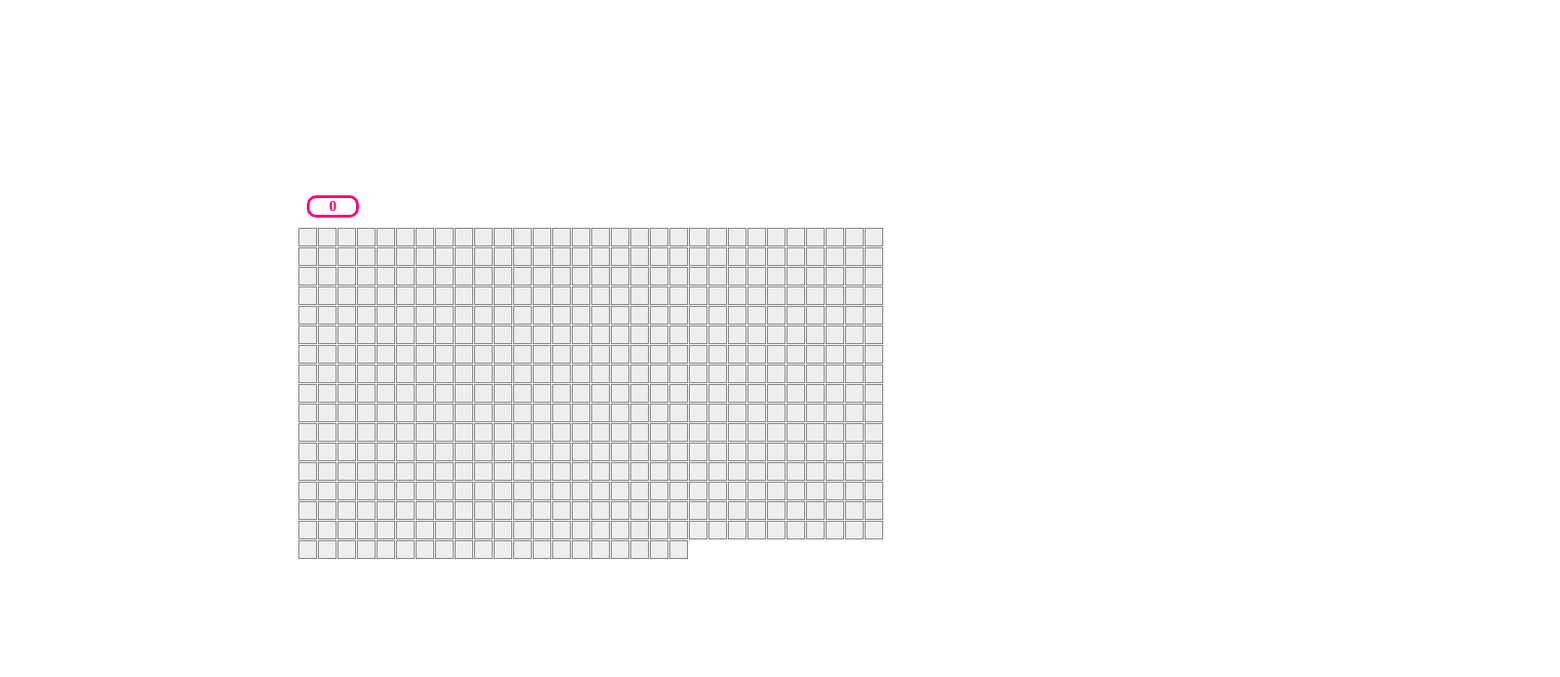
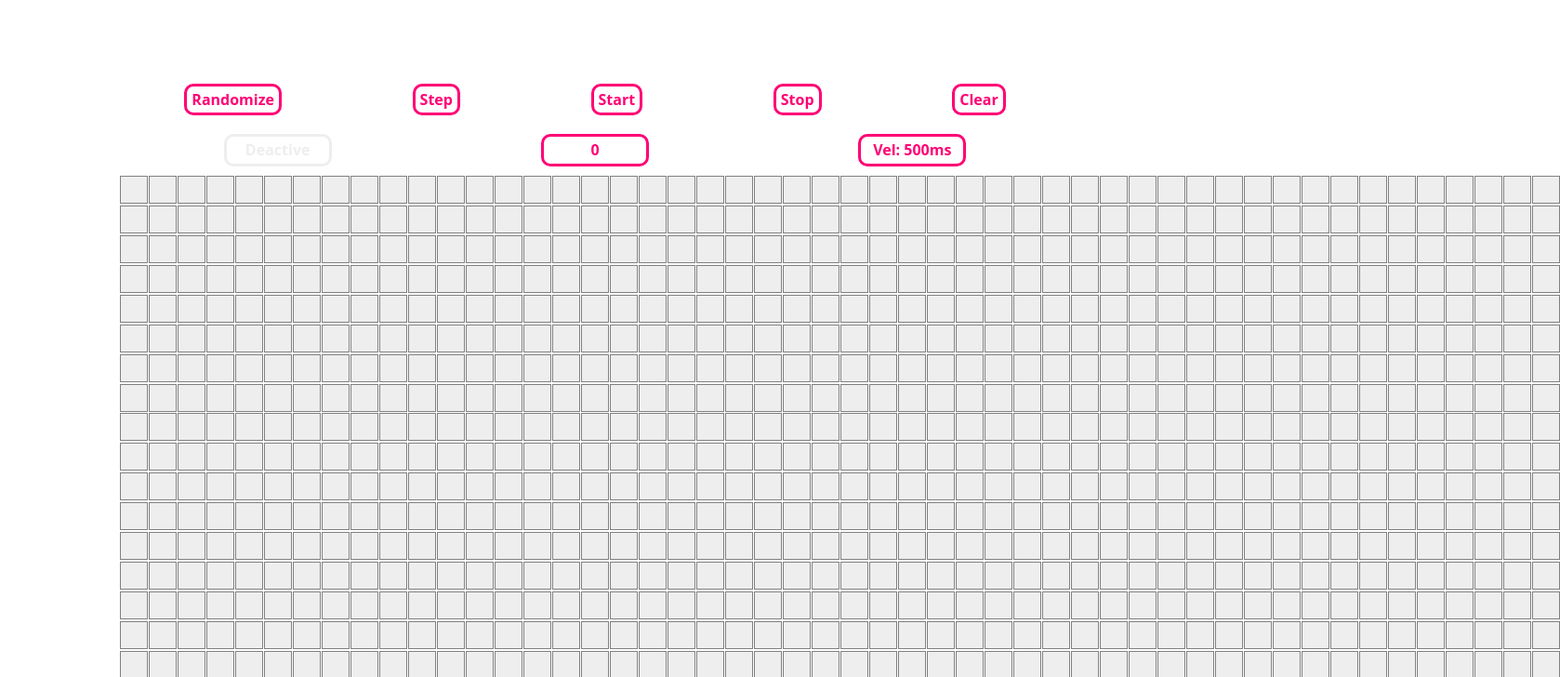
Before and after one commit to JomaDm/ConwaysGOL, a React (Vite) app: page / in a window 1280 px wide. Shown: the top 728 px of the page at 93% size, 1678 px wide, since content can reach past the window. Built offline with nearby package versions, Linux system fonts and the light colour scheme.

Commit message:
logica de algoritmo terminada

```diff
--- a/src/App.jsx
+++ b/src/App.jsx
@@ -4,8 +4,9 @@ import styled from 'styled-components';
 import Board from './Board';
 
 const AppContainer = styled.div`
+	@import url('https://fonts.googleapis.com/css2?family=Open+Sans:wght@300&display=swap');
 	width: 100%;
-	padding: 25vh 25vw;
+	padding: 10vh 10vw;
 	box-sizing: border-box;
 `;
 
--- a/src/Board.jsx
+++ b/src/Board.jsx
@@ -5,26 +5,79 @@ import Square from './Square';
 const Container = styled.div`
 	display: flex;
 	flex-direction: column;
+	font-family: 'Open Sans', sans-serif;
+	width: 100%;
 `;
 
-const BoardContainer = styled.div`
+const BoardContainer = styled.table`
+	margin: 0;
+	gap: 0;
+	padding: 0;
+	border-spacing: 0;
+`;
+const BoardBody = styled.tbody`
+	padding: 0;
+	margin: 0;
+`;
+const BoardRow = styled.tr`
+	padding: 0;
+	margin: 0;
+`;
+const BoardData = styled.td`
+	padding: 0;
+	margin: 0;
+`;
+
+const ActionsRow = styled.div`
 	display: flex;
-	flex-wrap: wrap;
+	flex-direction: row;
+	justify-content: space-around;
 `;
-const ActiveSquares = styled.div`
+
+const ActionButton = styled.button`
+	-webkit-touch-callout: none; /* iOS Safari */
+	-webkit-user-select: none; /* Safari */
+	-khtml-user-select: none; /* Konqueror HTML */
+	-moz-user-select: none; /* Old versions of Firefox */
+	-ms-user-select: none; /* Internet Explorer/Edge */
+	user-select: none; /* Non-prefixed version, currently supported by Chrome, Edge, Opera and Firefox */
 	border-radius: 10px;
 	text-align: center;
 	font-weight: bold;
+	padding: 5px;
 	margin: 10px;
-	width: 50px;
+	width: fit-content;
+	border: 3px solid ${(props) => props.color};
+	background-color: white;
+	color: ${(props) => props.color};
+`;
+
+const Information = styled.div`
+	-webkit-touch-callout: none; /* iOS Safari */
+	-webkit-user-select: none; /* Safari */
+	-khtml-user-select: none; /* Konqueror HTML */
+	-moz-user-select: none; /* Old versions of Firefox */
+	-ms-user-select: none; /* Internet Explorer/Edge */
+	user-select: none; /* Non-prefixed version, currently supported by Chrome, Edge, Opera and Firefox */
+	border-radius: 10px;
+	text-align: center;
+	font-weight: bold;
+	padding: 5px;
+	margin: 10px;
+	width: 100px;
 	border: 3px solid ${(props) => props.color};
 	color: ${(props) => props.color};
 `;
 
 const defaultColor = '#EEEEEE';
 const selectedColor = '#FF0075';
-const Ysize = 10;
-const Xsize = 50;
+//? Variables de estado
+const ScreenY = window.screen.height;
+const ScreenX = window.screen.width;
+const countY = 23;
+const countX = 50;
+const Ysize = ScreenY / (ScreenY / countY); // 1080/ x = 25
+const Xsize = ScreenX / (ScreenX / countX); // 1920 / x = 50
 
 const createMatriz = (Ysize, Xsize) => {
 	let arr = [];
@@ -42,6 +95,79 @@ const Board = () => {
 	const [boardArray, setBoardArray] = useState(createMatriz(Ysize, Xsize));
 	const [mouseOver, setMouseOver] = useState(false);
 	const [countPainted, setCountPainted] = useState(0);
+	const [start, setStart] = useState(false);
+	const [counter, setCounter] = useState(0);
+
+	const randomizeBoard = () => {
+		clearBoard();
+		let aux = [...boardArray];
+		let min = (countX * countY) / 100;
+		let max = (countX * countY) / 2;
+		let count = Math.random() * (max - min) + min;
+
+		for (let i = 0; i < count; i++) {
+			let randomX = parseInt(Math.random() * countX);
+			let randomY = parseInt(Math.random() * countY);
+			aux[randomY][randomX] = aux[randomY][randomX] === '' ? '*' : '';
+		}
+		setBoardArray(aux);
+	};
+
+	const clearBoard = () => {
+		setBoardArray(createMatriz(Ysize, Xsize));
+	};
+
+	const step = () => {
+		let aux = boardArray.map((row) => row.slice());
+		for (let i = 0; i < Ysize; i++) {
+			for (let j = 0; j < Xsize; j++) {
+				let coords = [
+					{ y: i - 1, x: j - 1 }, // topLeft
+					{ y: i - 1, x: j }, //topCenter
+					{ y: i - 1, x: j + 1 }, //topRight
+					{ y: i, x: j - 1 }, //midLeft
+					{ y: i, x: j + 1 }, //midRight
+					{ y: i + 1, x: j - 1 }, //buttomLeft
+					{ y: i + 1, x: j }, //buttomCenter
+					{ y: i + 1, x: j + 1 }, //buttomRight
+				];
+
+				let neighbours = 0;
+				coords.forEach((element) => {
+					if (element.x >= 0 && element.x < Xsize && element.y >= 0 && element.y < Ysize) {
+						//console.log(element);
+						neighbours = boardArray[element.y][element.x] === '*' ? neighbours + 1 : neighbours;
+					}
+				});
+				if (neighbours === 0 || neighbours === 1 || neighbours > 3) {
+					//console.log(i, j);
+					aux[i][j] = '';
+				}
+				if (neighbours === 3) {
+					// console.log(i, j);
+					aux[i][j] = '*';
+				}
+				// if (neighbours >= 1) console.log(`(${i},${j}) = ${neighbours}`);
+			}
+		}
+		setBoardArray(aux);
+	};
+
+	let time;
+
+	useEffect(() => {
+		if (!start) {
+			clearInterval(time);
+		} else {
+			time = !time
+				? setTimeout(() => {
+						console.log('cont');
+						setCounter(counter + 1);
+						step();
+				  }, 500)
+				: time;
+		}
+	}, [counter, start]);
 
 	useEffect(() => {
 		if (boardArray) {
@@ -55,12 +181,35 @@ const Board = () => {
 
 	return (
 		<Container>
-			<ActiveSquares color={selectedColor}>{countPainted}</ActiveSquares>
+			<ActionsRow>
+				<ActionButton disabled={start} onClick={randomizeBoard} color={!start ? selectedColor : defaultColor}>
+					Randomize
+				</ActionButton>
+				<ActionButton disabled={start} onClick={step} color={!start ? selectedColor : defaultColor}>
+					Step
+				</ActionButton>
+				<ActionButton onClick={(e) => setStart(true)} color={selectedColor}>
+					Start
+				</ActionButton>
+				<ActionButton onClick={(e) => setStart(false)} color={selectedColor}>
+					Stop
+				</ActionButton>
+				<ActionButton disabled={start} onClick={clearBoard} color={!start ? selectedColor : defaultColor}>
+					Clear
+				</ActionButton>
+			</ActionsRow>
+			<ActionsRow>
+				<Information color={mouseOver ? selectedColor : defaultColor}>{mouseOver ? 'Active' : 'Deactive'}</Information>
+				<Information color={selectedColor}>{countPainted}</Information>
+				<Information color={selectedColor}>Vel: 500ms</Information>
+			</ActionsRow>
 			<BoardContainer>
-				{boardArray.map((elementRow, i) =>
-					elementRow.map((element, j) => (
+				<BoardBody>
+					{boardArray.map((elementRow, i) => (
+						<BoardRow key={`R${i}`}>
+							{elementRow.map((element, j) => (
+								<BoardData key={`${i}${j}`}>
 									<Square
-							key={`${i}${j}`}
 										setBoardArray={setBoardArray}
 										indexY={i}
 										indexX={j}
@@ -69,8 +218,11 @@ const Board = () => {
 										boardArray={boardArray}
 										defaultColor={element === '' ? defaultColor : selectedColor}
 									/>
-					)),
-				)}
+								</BoardData>
+							))}
+						</BoardRow>
+					))}
+				</BoardBody>
 			</BoardContainer>
 		</Container>
 	);
--- a/src/Square.jsx
+++ b/src/Square.jsx
@@ -2,11 +2,12 @@ import React, { useState, useEffect } from 'react';
 import styled from 'styled-components';
 
 const Button = styled.button`
-	width: 20px;
-	height: 20px;
+	width: 30px;
+	height: 30px;
 	border: 1px solid gray;
 	background-color: ${(props) => props.backgroundColor};
 	margin: 0.5px;
+	box-shadow: 0;
 `;
 
 Button.defaultProps = {
```
Lines whose indentation alone changed are shown as unchanged.
